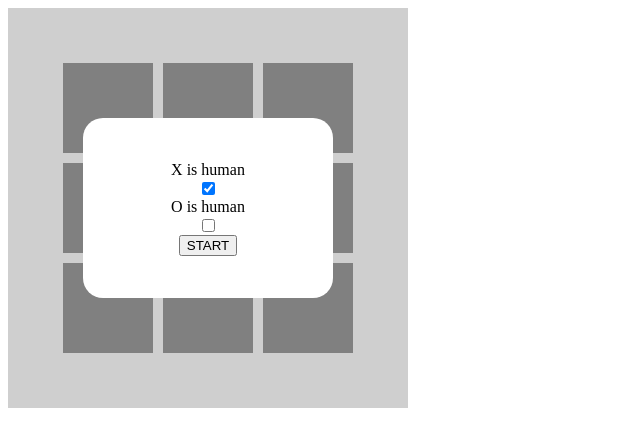
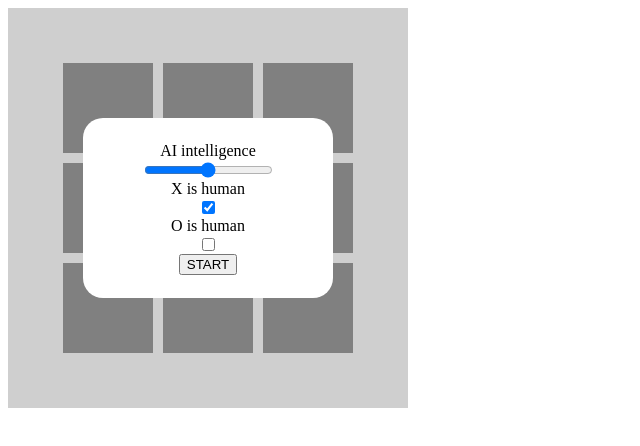
Before and after one commit to DzianisPilipuk/tic_tac_toe, a website: page index.html in a window 1280 px wide. Shown: the whole page, without its empty margins (0-640 px from the left). Drawn offline with Linux system fonts and the light colour scheme.

Commit message:
Add AI intelligence interface

```diff
--- a/index.html
+++ b/index.html
@@ -12,6 +12,14 @@
   <body>
     <div class="content-wrapper">
       <div class="start-game-screen" id="start_game_screen">
+        <label for="AI_intelligence">AI intelligence</label>
+        <input
+          type="range"
+          name="AI intelligence"
+          id="AI_intelligence"
+          min="0"
+          max="100"
+        />
         <label for="player_X_isHuman">X is human</label>
         <input
           type="checkbox"
--- a/script.js
+++ b/script.js
@@ -25,19 +25,6 @@ const gameboard = (() => {
 
   return { addElement, renderGameboard, gameboardState, clearGameboard };
 })();
-
-// const primitiveAI = () => {
-//   gameController.lockGameboard();
-//   const delay = 200;
-//   let AIchoice;
-//   do {
-//     AIchoice = Math.floor(Math.random() * 9);
-//   } while (gameboard.gameboardState[AIchoice] !== undefined);
-//   setTimeout(() => {
-//     gameController.unlockGameboard();
-//     gameController.playRound(AIchoice);
-//   }, delay);
-// };
 
 const minimax = (currentGameboardState, team) => {
   const posibleMoves = [];
@@ -88,7 +75,7 @@ const minimax = (currentGameboardState, team) => {
   return bestMove;
 };
 
-const AI = (intelligence = 50) => {
+const AI = (intelligence) => {
   let isSmart = false;
   if (intelligence > Math.floor(Math.random() * 100)) isSmart = true;
   console.log(isSmart);
@@ -116,6 +103,7 @@ const gameController = (() => {
   let boardIsLocked = true;
   let stateParameters;
   let currentPlayerIndex = 0;
+  let AIIntelligence;
 
   const players = [];
 
@@ -134,7 +122,7 @@ const gameController = (() => {
       currentPlayerIndex += 1;
     }
     if (players[currentPlayerIndex].isHuman !== true) {
-      AI();
+      AI(AIIntelligence);
     }
   };
 
@@ -225,6 +213,7 @@ const gameController = (() => {
   const startGame = () => {
     const playerXIsHuman = document.getElementById("player_X_isHuman").checked;
     const playerOIsHuman = document.getElementById("player_O_isHuman").checked;
+    AIIntelligence = document.getElementById("AI_intelligence").value;
 
     playerFactory("X", playerXIsHuman);
     playerFactory("O", playerOIsHuman);
```
